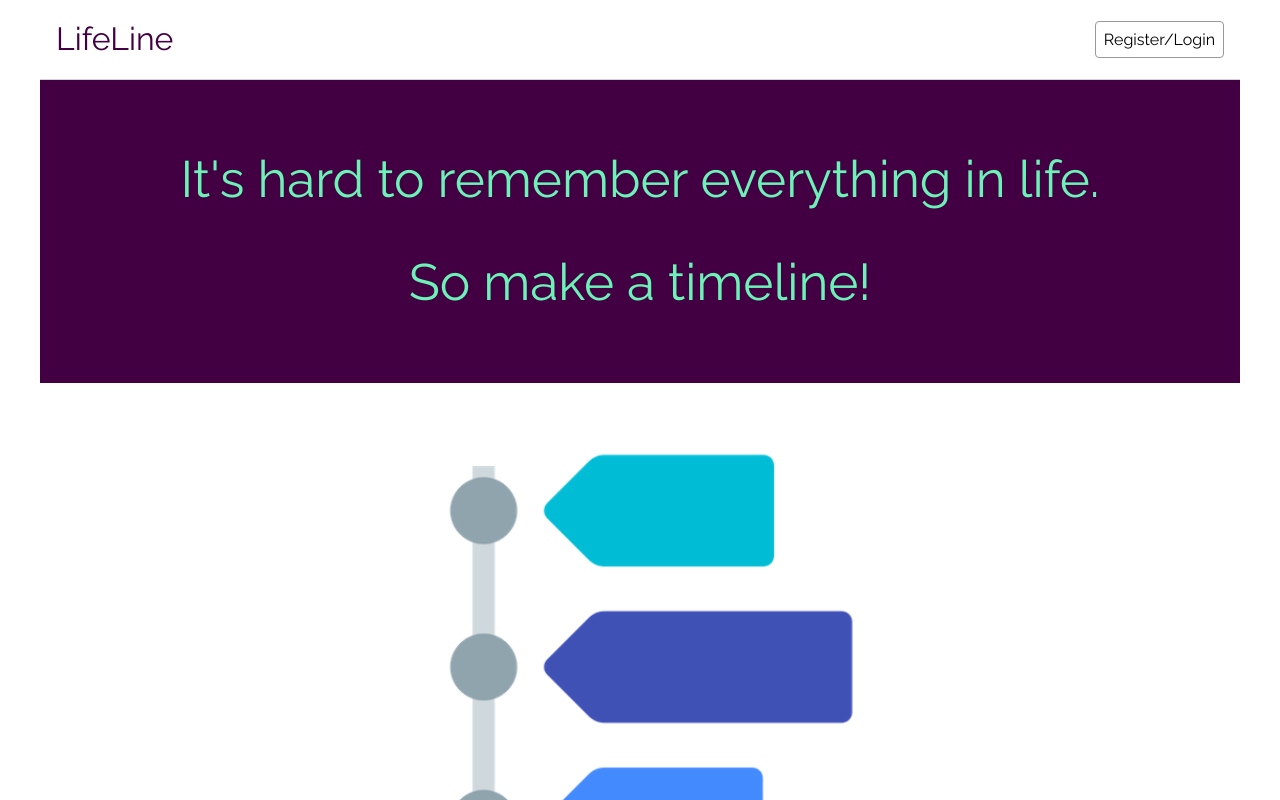
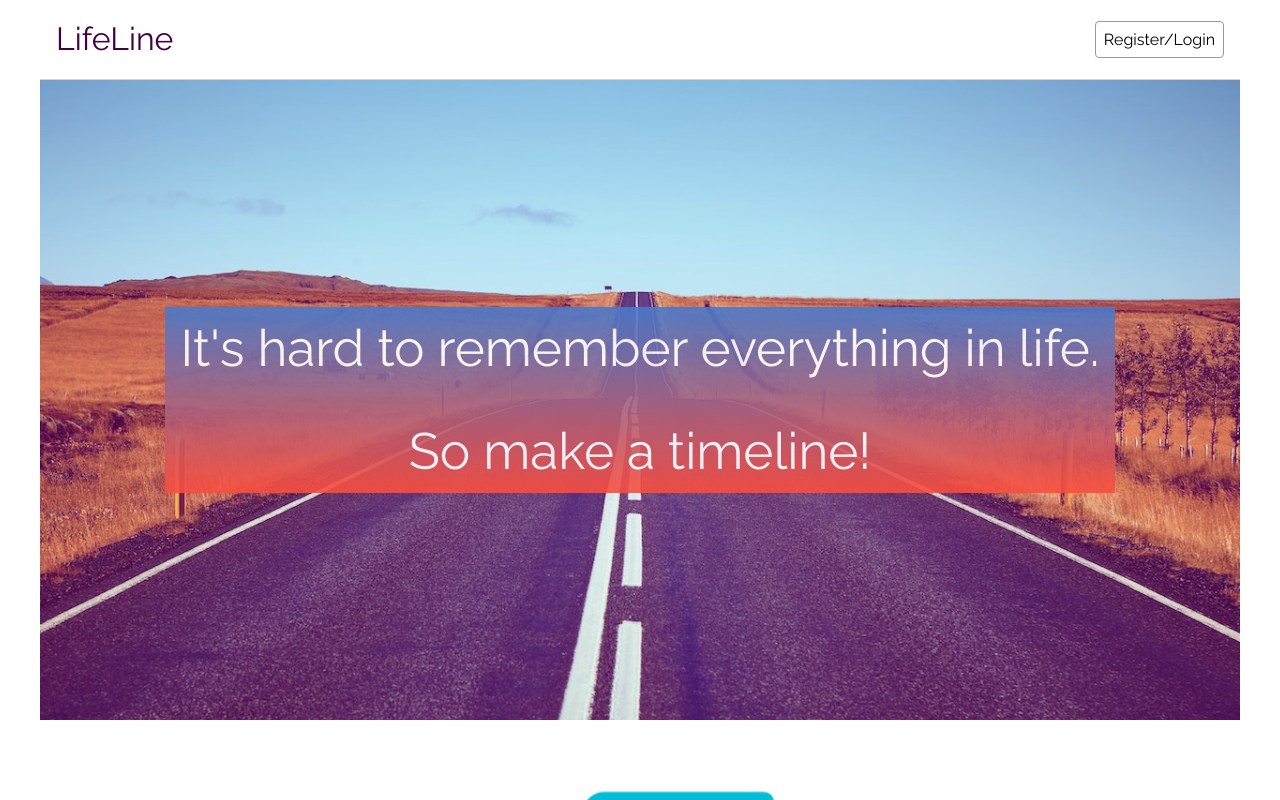
Before and after one commit to jessegilbride/lifeline-client, a React (Create React App) app: page / in a window 1280 px wide. Shown: the top 800 px of the page. Built offline with nearby package versions, Linux system fonts and the light colour scheme.

Commit message:
make spiffy header

```diff
--- a/src/routes/HomeLanding/HomeLanding.css
+++ b/src/routes/HomeLanding/HomeLanding.css
@@ -1,18 +1,29 @@
 #homepage-banner {
   position: relative;
-  min-height: 300px;
+  min-height: calc(90vh - var(--top-spacing));
   background-color: var(--eggplant);
-  color: var(--mint);
-  /* background-image: url('../../images/homepage-banner.jpg');
-  background-repeat: no-repeat; */
+  background-image: url('../../images/long-road-800x440.jpg');
+  background-repeat: no-repeat;
+  background-blend-mode: screen;
+  /* color: var(--mint); */
 }
 
 #homepage-banner h1 {
-  /* padding: 1rem; */
+  position: relative;
+  padding: 1rem;
   font-size: 2.2rem;
   font-weight: normal;
   text-align: center;
   line-height: 1;
+  background-color: #00004242;
+  background-image: linear-gradient(var(--blue), var(--orange));
+  filter: drop-shadow(0 0 3px var(--eggplant));
+  filter: opacity(0.9);
+  color: white;
+}
+
+#homepage-banner h1 span {
+  filter: unset;
 }
 
 h1 span.bi-line {
@@ -29,6 +40,15 @@ h1 span.bi-line {
   text-align: center;
 }
 
+.site-intro-features {
+  margin: 0 auto;
+  text-align: left;
+}
+
+.feature-greyed {
+  color: #666;
+}
+
 .homepage-timeline-graphic {
   margin: 0 auto;
   width: 50%;
@@ -41,9 +61,10 @@ h1 span.bi-line {
 }
 
 @media screen and (min-width: 48em) {
-  /* #homepage-banner {
-    height: calc(100vh - var(--top-spacing) - 2rem);
-  } */
+  #homepage-banner {
+    /* height: calc(100vh - var(--top-spacing) - 2rem); */
+    background-image: url('../../images/long-road-1280x700.jpg');
+  }
   #homepage-banner h1 {
     /* margin-block-start: -2rem; */
     font-size: 3.2rem;
```
